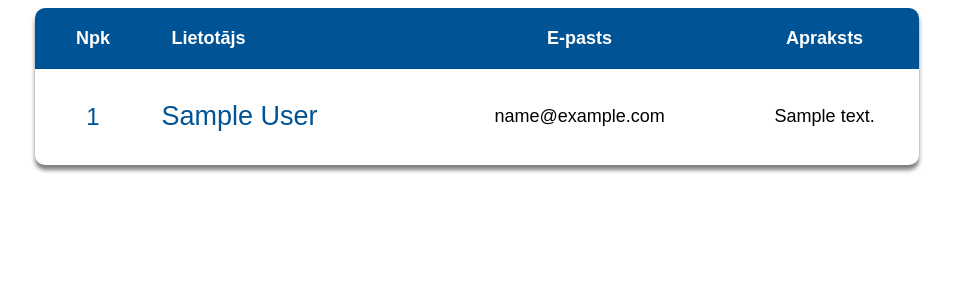
After one commit to Fleksis/Portfolio, a PHP site: page /admin.php in a window 1280 px wide. The commit adds this page. Shown: the top 300 px of the page, without its empty margins (163-1116 px from the left). Run offline with PHP 8.4, Linux system fonts and the light colour scheme; tables that the repository leaves empty or names only in its code hold one stand-in row (values such as "Sample post").

Commit message:
feat: added admin panel

```diff
--- /dev/null
+++ b/admin.php
@@ -0,0 +1,151 @@
+<?php
+$servername = "localhost";
+$username = "root";
+$password = "";
+$database = "portfolio";
+
+$conn = new PDO("mysql:host=$servername;dbname=$database", $username, $password);
+$conn->setAttribute(PDO::ATTR_ERRMODE, PDO::ERRMODE_EXCEPTION);
+?>
+<!DOCTYPE html>
+<html lang="en">
+<head>
+  <meta charset="UTF-8">
+  <title>Admin</title>
+</head>
+<body>
+<div id="content">
+  <AdminNavigation />
+  <MainTitle title="Darbinieki" />
+  <div>
+    <table>
+      <tr class="table-titles">
+        <th>Npk</th>
+        <th>Lietotājs</th>
+        <th>E-pasts</th>
+        <th>Apraksts</th>
+      </tr>
+        <?php
+        $stmtMessages = $conn->prepare('SELECT * FROM messages');
+        $stmtMessages->execute();
+        $messages = $stmtMessages->fetchAll();
+        $messagesCount = $stmtMessages->rowCount();
+        for ($i = 0; $i < $messagesCount; $i++) {
+            echo '
+                <tr>
+                  <td>'. $messages[$i]['id'] .'</td>
+                  <td class="item-title">
+                    <div>
+                      <h2>'. $messages[$i]['firstname'] . " " .  $messages[$i]['lastname'] .'</h2>
+                    </div>
+                  </td>
+                  <td>'. $messages[$i]['email'] .'</td>
+                  <td>'. $messages[$i]['description'] .'</td>
+                </tr>';
+        }
+        ?>
+    </table>
+  </div>
+</div>
+
+<style>
+    .button-add > img {
+        align-items: center;
+    }
+
+    table {
+        font-family: arial, sans-serif;
+        width: 70%;
+        margin-left: auto;
+        margin-right: auto;
+        border-collapse: collapse;
+        overflow: hidden;
+        border-radius: 10px;
+        box-shadow: 0px 5px 4px rgba(0, 0, 0, 0.5);
+    }
+
+    tr:first-child {
+        background-color: #005495;
+        border: none;
+        color: white;
+    }
+
+    tr {
+        border-bottom: 1px solid #005495;
+    }
+
+    tr:last-child {
+        border: none;
+    }
+
+    th {
+        text-align: left;
+        padding: 20px;
+        font-size: 18px;
+    }
+
+    th:first-child {
+        text-align: center;
+    }
+
+    th:nth-child(3), th:nth-child(4) {
+        text-align: center;
+    }
+
+    th:last-child {
+        text-align: center;
+    }
+
+    td {
+        text-align: left;
+        padding: 10px;
+        font-size: 18px;
+        align-items: center;
+
+    }
+
+    td:first-child {
+        text-align: center;
+        color: #005495;
+        font-size: 24px;
+    }
+
+    td:nth-child(3), td:nth-child(4) {
+        text-align: center;
+    }
+
+    td:last-child {
+        text-align: center;
+        word-wrap: break-word;
+    }
+
+    .item-title {
+        display: flex;
+        justify-content: flex-start;
+        gap: 20px;
+    }
+
+    .item-title > img {
+        margin: 0;
+        object-fit: cover;
+    }
+
+    .item-title > div > h2 {
+        color: #005495;
+        font-weight: 200;
+    }
+
+    .item-buttons > button {
+        border: none;
+        padding: 13px 15px;
+        color: white;
+        font-size: 18px;
+        box-shadow: 0px 4px 4px rgba(0, 0, 0, 0.25);
+        border-radius: 6px;
+        margin-bottom: 10px;
+        cursor: pointer;
+        width: 50%;
+    }
+</style>
+</body>
+</html>
```
Also changed, not shown: index.php (+4 -4 lines).
